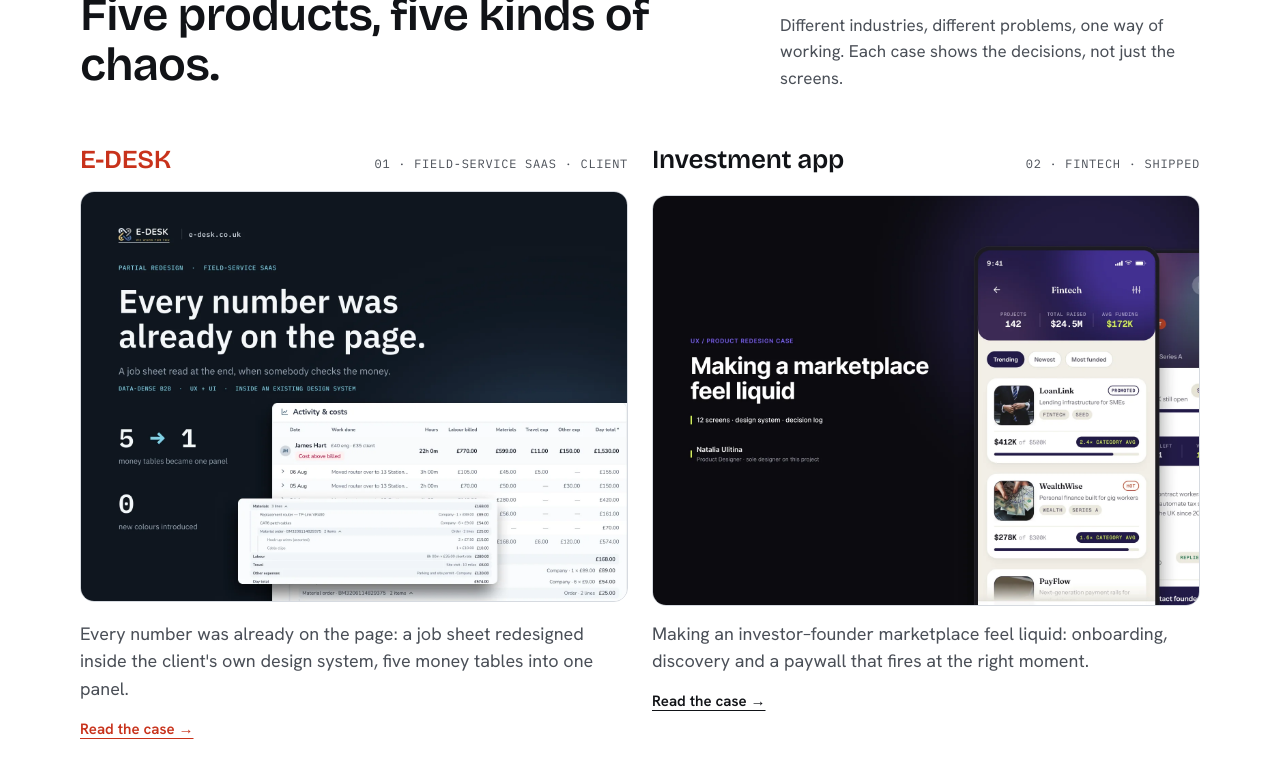
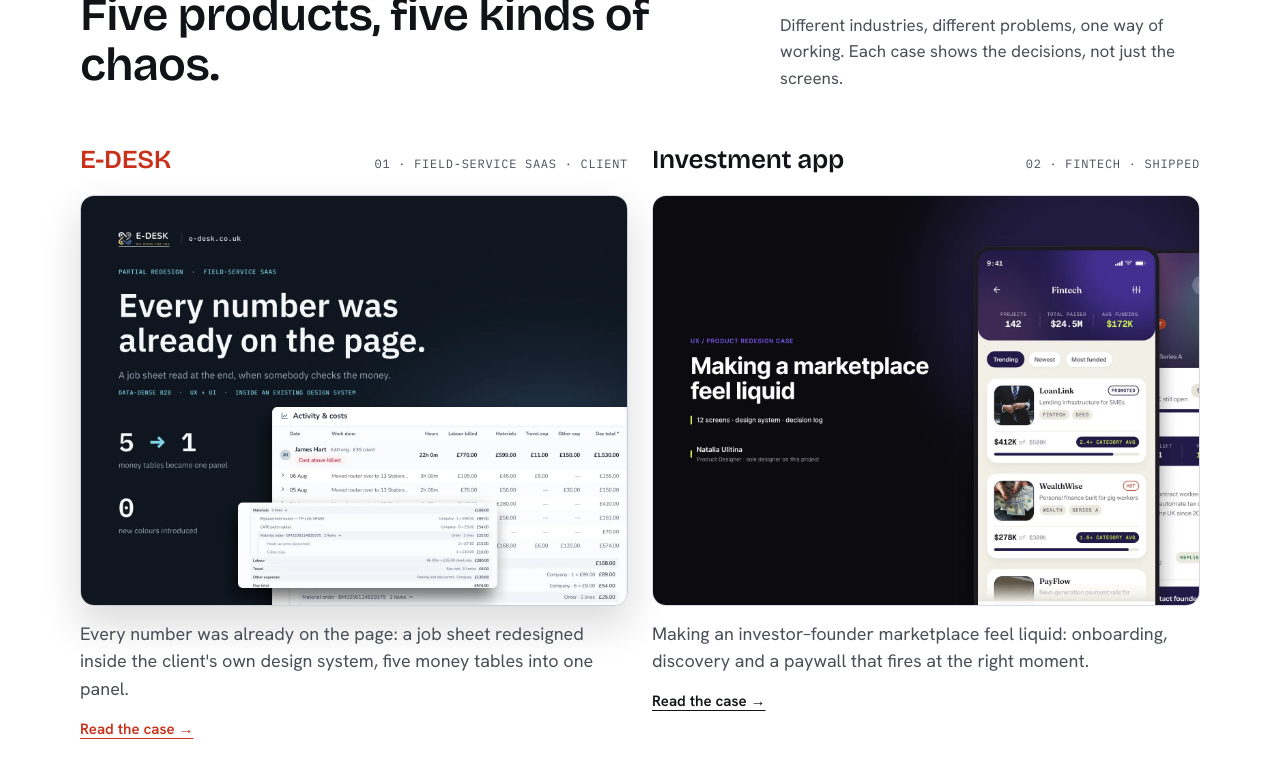
Before and after one commit to NataliaUlitina/NataliaUlitina.github.io, a plain HTML site: page index.html in a window 1280 px wide. In both pictures the pointer is over the picture 354 px from the left and 1393 px from the top of the page. Shown: the part 993-1771 px from the top of the page. Drawn offline with Linux system fonts and the light colour scheme.

Commit message:
Add files via upload

```diff
--- a/site.css
+++ b/site.css
@@ -95,8 +95,11 @@ a:hover{color:var(--accent)}
 .case-card .top{display:flex;align-items:baseline;justify-content:space-between;gap:16px;flex-wrap:wrap}
 .case-card .name{font-family:var(--display);font-size:26px;font-weight:600;letter-spacing:-.01em}
 .case-card .tag{font-family:var(--mono);font-size:12px;letter-spacing:.06em;text-transform:uppercase;color:var(--ink-2)}
-.case-card img{aspect-ratio:4/3;object-fit:cover;border-radius:14px;border:1px solid var(--line-soft);transition:transform .3s ease}
-.case-card:hover img{transform:translateY(-4px)}
+.case-card img{aspect-ratio:4/3;object-fit:cover;border-radius:14px;border:1px solid var(--line-soft);transition:box-shadow .25s ease,border-color .25s ease}
+.case-card:hover img{box-shadow:0 18px 40px rgba(17,19,23,.16);border-color:var(--line)}
+.case-card .more{transition:color .2s ease}
+.case-card:hover .more{color:var(--accent)}
+@media (prefers-reduced-motion:reduce){.case-card img,.case-card .more{transition:none}}
 .case-card .hook{color:var(--ink-2);font-size:18px;line-height:1.55}
 .case-card .more{font-weight:600;font-size:15px;text-decoration:underline;text-underline-offset:4px}
 .more-work{margin-top:88px;padding-top:28px;border-top:1px solid var(--line);display:grid;grid-template-columns:repeat(4,minmax(0,1fr));gap:24px}
```
